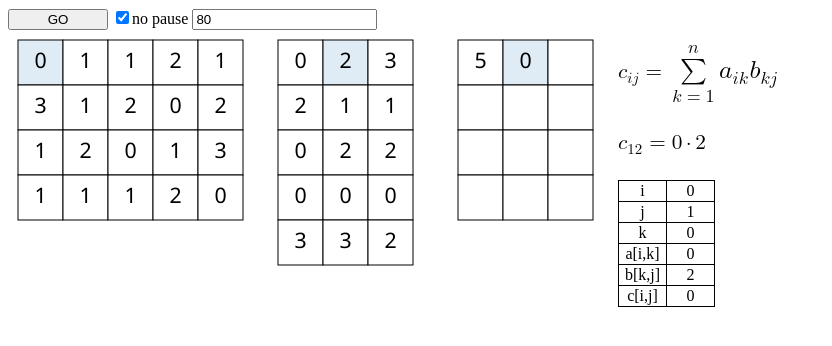
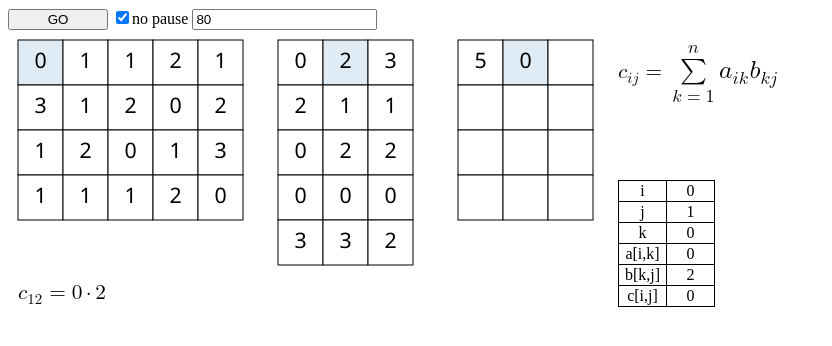
Before and after one commit to alex85k/alex85k.github.io, a plain HTML site: page MatrixMult.html in a window 1280 px wide. Shown: the whole page, without its empty margins (0-832 px from the left). Drawn offline with nearby package versions, Linux system fonts and the light colour scheme.

Commit message:
position

```diff
--- a/MatrixMult.html
+++ b/MatrixMult.html
@@ -76,7 +76,7 @@
         <foreignObject x="610" y="10" width="250" height="160">
             <span id="formula1"></span>
         </foreignObject>
-        <foreignObject x="610" y="100" width="500" height="160">
+        <foreignObject x="10" y="250" width="500" height="160">
             <span id="formula2"></span>
         </foreignObject>
 
```
